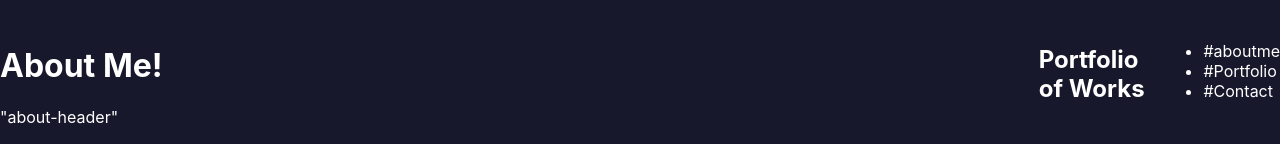
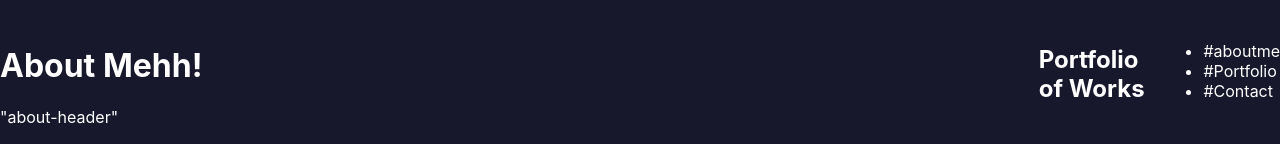
Before and after one commit to satpalmatharoo/react-portfolio, a React (Create React App) app in the folder reactportfolio/: page / in a window 1280 px wide. Shown: the top 144 px of the page. Built offline with nearby package versions, Linux system fonts and the light colour scheme.

Commit message:
build file structure

```diff
--- a/reactportfolio/src/components/pages/Aboutme.js
+++ b/reactportfolio/src/components/pages/Aboutme.js
@@ -5,7 +5,7 @@ const Aboutme = () => (
 
         <div>
             <h1 className="header">
-                <span> About Me!</span>
+                <span> About Mehh!</span>
             </h1>
             <div id> "about-header"</div>
 
--- /dev/null
+++ b/reactportfolio/src/components/pages/contactme.js
@@ -0,0 +1 @@
+import React from "react";
```
